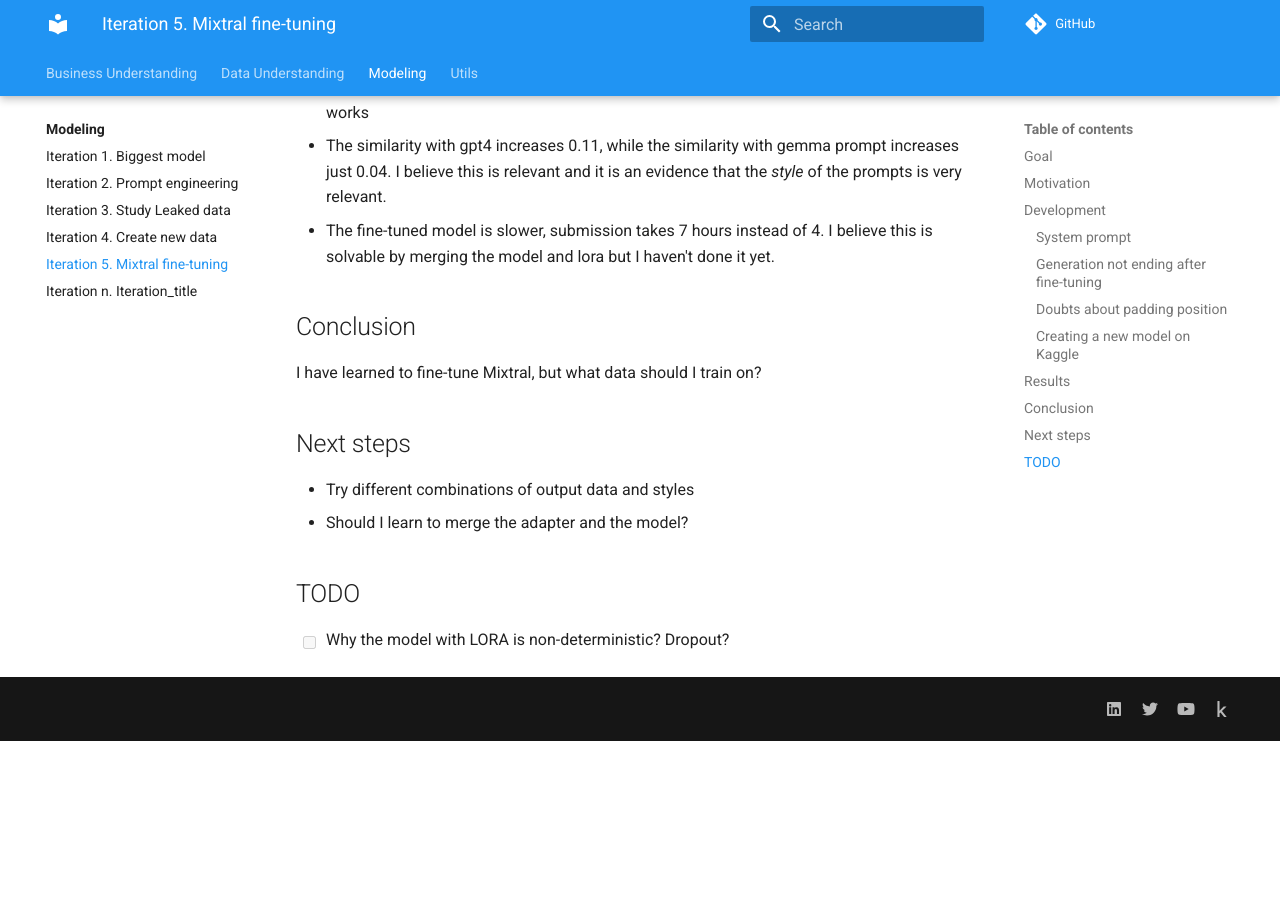
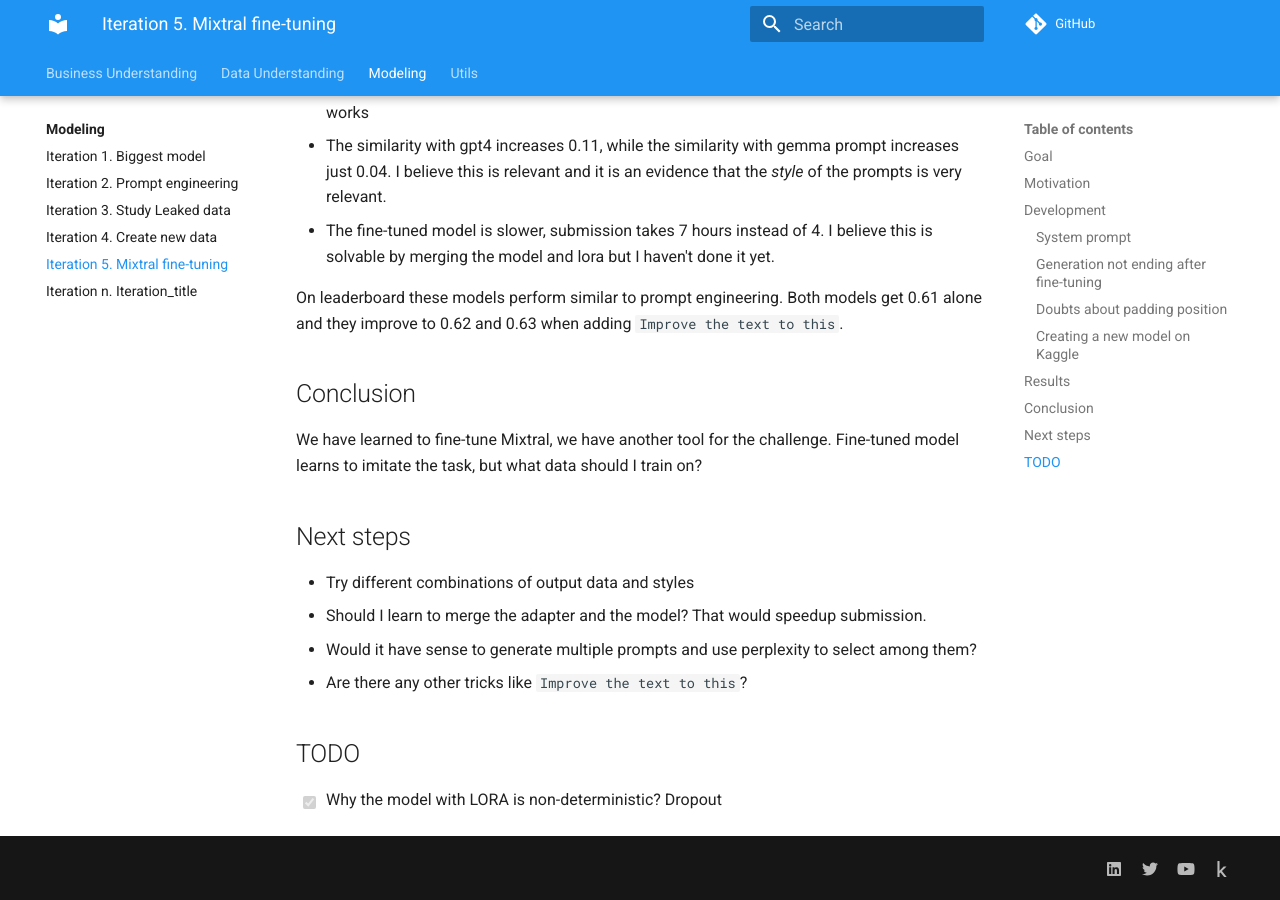
Before and after one commit to ironbar/prompt_recovery, an MkDocs documentation site: the page built from docs/modeling/Iteration_05_fine-tune_mixtral.md, in a window 1280 px wide and 900 px high, scrolled down 3009 px. Built offline with MkDocs 1.6.1 and Material for MkDocs 9.7.7, drawn with Linux system fonts in a browser that asks for light colours; comment, search, counter and statistics services are not loaded; before the commit the page ends 3750 px from its top, so only the background shows below that.

Commit message:
added results

```diff
--- a/docs/modeling/Iteration_05_fine-tune_mixtral.md
+++ b/docs/modeling/Iteration_05_fine-tune_mixtral.md
@@ -127,15 +127,21 @@
 - The fine-tuned model is slower, submission takes 7 hours instead of 4. I believe this is solvable
   by merging the model and lora but I haven't done it yet.
 
+On leaderboard these models perform similar to prompt engineering. Both models get 0.61 alone and
+they improve to 0.62 and 0.63 when adding `Improve the text to this`.
+
 ## Conclusion
 
-I have learned to fine-tune Mixtral, but what data should I train on?
+We have learned to fine-tune Mixtral, we have another tool for the challenge. Fine-tuned model learns
+to imitate the task, but what data should I train on?
 
 ## Next steps
 
 - Try different combinations of output data and styles
-- Should I learn to merge the adapter and the model?
+- Should I learn to merge the adapter and the model? That would speedup submission.
+- Would it have sense to generate multiple prompts and use perplexity to select among them?
+- Are there any other tricks like `Improve the text to this`?
 
 ## TODO
 
-- [ ] Why the model with LORA is non-deterministic? Dropout?
+- [x] Why the model with LORA is non-deterministic? Dropout
```
